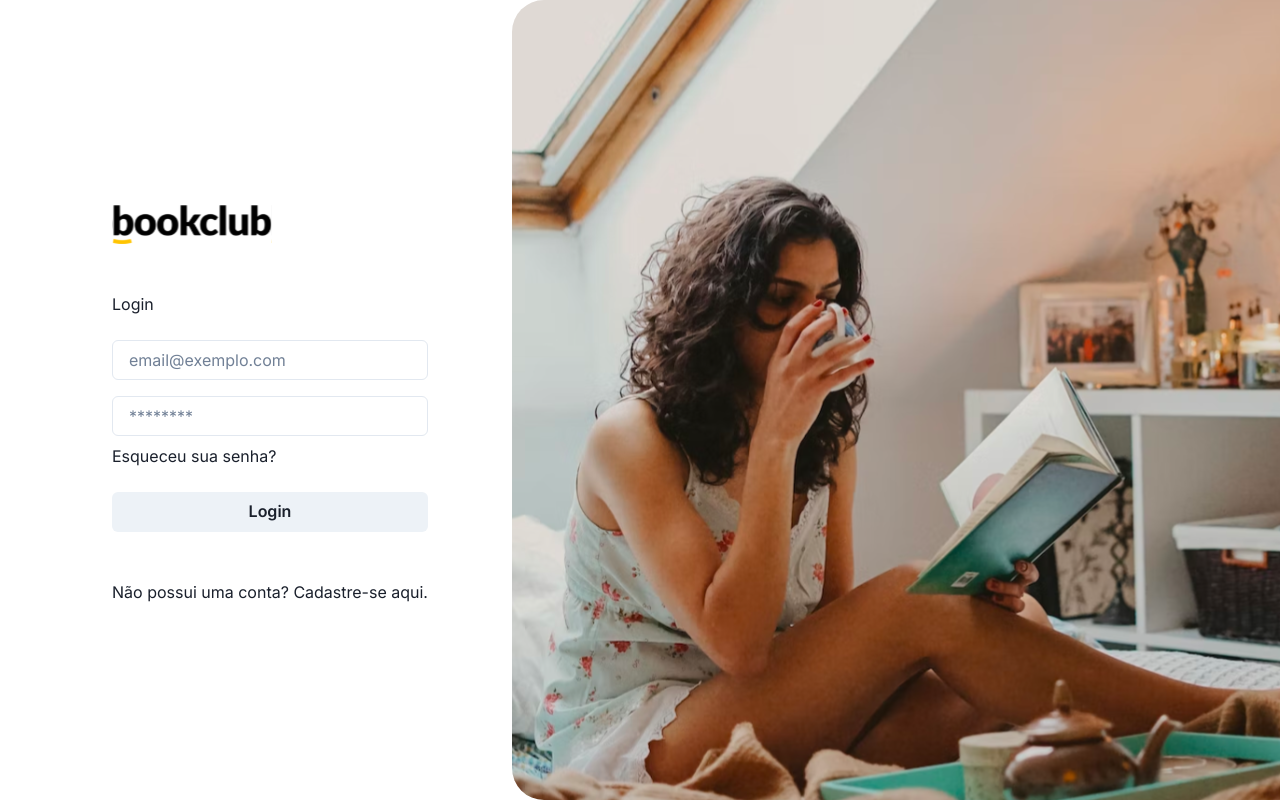
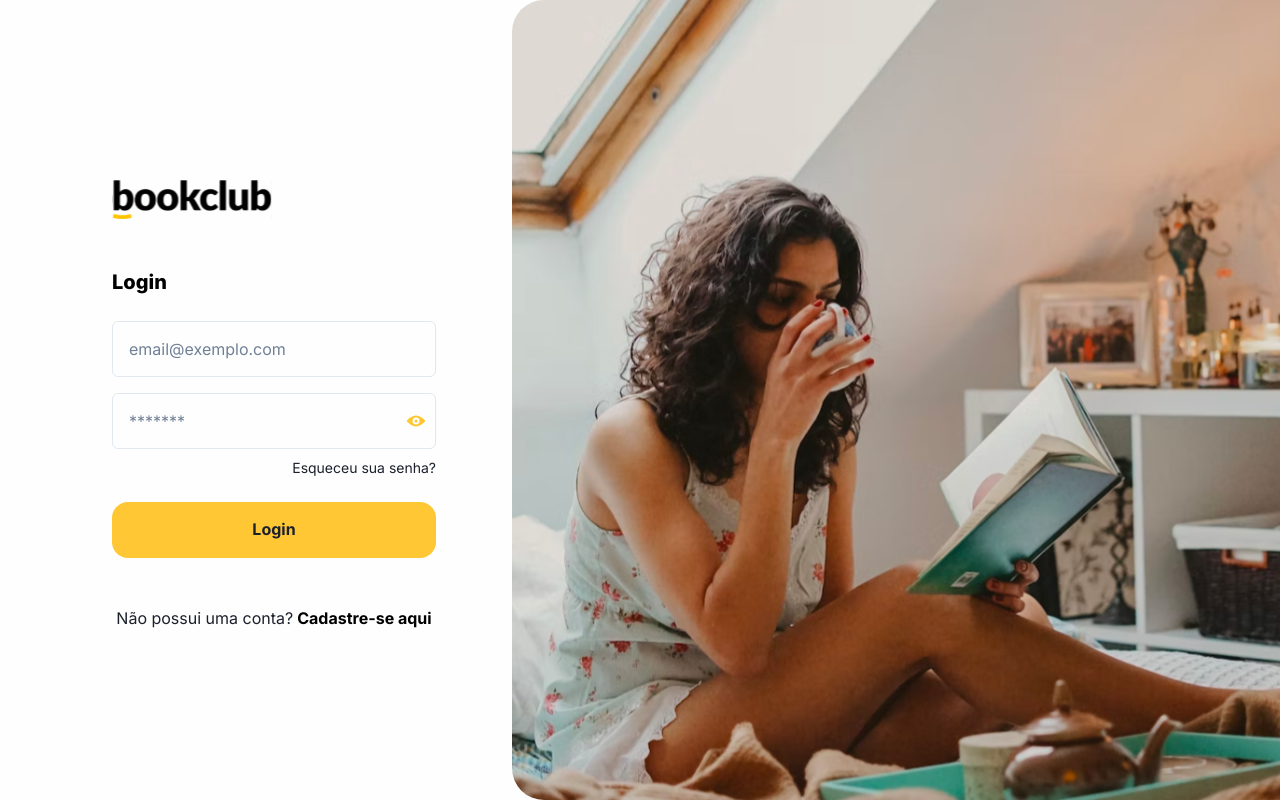
Before and after one commit to JuliannaMMotena/bookclub-web, a React (Create React App) app: page / in a window 1280 px wide. Built offline with nearby package versions, Linux system fonts and the light colour scheme.

Commit message:
feat: finish login screen UI

```diff
--- a/package.json
+++ b/package.json
@@ -3,6 +3,7 @@
   "version": "0.1.0",
   "private": true,
   "dependencies": {
+    "@chakra-ui/icons": "^2.0.19",
     "@chakra-ui/react": "^2.6.1",
     "@emotion/react": "^11.11.0",
     "@emotion/styled": "^11.11.0",
--- /dev/null
+++ b/src/components/atoms/Button.js
@@ -0,0 +1,15 @@
+import { Button as ChakraButton } from '@chakra-ui/react'
+
+export const Button = ({ children, ...props }) => (
+  <ChakraButton
+    fontWeight="bold"
+    fontSize="16px"
+    borderRadius="16px"
+    h="56px"
+    bg="brand.primary"
+    _hover={{ bg: 'brand.primary' }}
+    {...props}
+  >
+    {children}
+  </ChakraButton>
+)
--- /dev/null
+++ b/src/components/atoms/Link.js
@@ -0,0 +1,25 @@
+import { Link as ChakraLink, Flex } from '@chakra-ui/react'
+
+export const Link = ({ children, ...props }) => (
+  <ChakraLink fontSize="14px" color="brand.darkGrey" {...props}>
+    {children}
+  </ChakraLink>
+)
+
+Link.Action = ({ text, actionText, ...props }) => (
+  <Flex w="100%" alignItems="center" justifyContent="center">
+    <ChakraLink mr="4px" fontSize="16px" color="brand.darkGrey" {...props}>
+      {text}
+    </ChakraLink>
+    <ChakraLink
+      fontWeight="bold"
+      fontSize="16px"
+      color="brand.black"
+      {...props}
+    >
+      {actionText}
+    </ChakraLink>
+  </Flex>
+)
+
+Link.Action.displayName = 'LinkAction'
--- /dev/null
+++ b/src/components/atoms/Text.js
@@ -0,0 +1,18 @@
+import { Text as ChakraText } from '@chakra-ui/react'
+
+export const Text = ({ children, ...props }) => (
+  <ChakraText {...props}>{children}</ChakraText>
+)
+
+Text.ScreenTitle = ({ children, ...props }) => (
+  <ChakraText
+    color="brand.black"
+    fontWeight="extrabold"
+    fontSize="20px"
+    {...props}
+  >
+    {children}
+  </ChakraText>
+)
+
+Text.ScreenTitle.displayName = 'ScreenTitle'
--- /dev/null
+++ b/src/components/atoms/index.js
@@ -0,0 +1,3 @@
+export * from './Text'
+export * from './Link'
+export * from './Button'
--- /dev/null
+++ b/src/components/index.js
@@ -0,0 +1,2 @@
+export * from './atoms'
+export * from './molecules'
--- /dev/null
+++ b/src/components/molecules/index.js
@@ -0,0 +1 @@
+export * from './input'
--- /dev/null
+++ b/src/components/molecules/input.js
@@ -0,0 +1,60 @@
+import { useState } from 'react'
+import {
+  Input as ChakraInput,
+  InputGroup,
+  InputRightElement,
+  Button
+} from '@chakra-ui/react'
+import { ViewIcon, ViewOffIcon } from '@chakra-ui/icons'
+
+export const Input = (props) => (
+  <ChakraInput
+    h="56px"
+    fontSize="16px"
+    focusBorderColor="brand.primary"
+    {...props}
+  />
+)
+
+Input.Password = (props) => {
+  const [show, setShow] = useState(false)
+  const handleClick = () => setShow(!show)
+  return (
+    <InputGroup
+      display="flex"
+      alignItems="center"
+      justifyContent="center"
+      h="56px"
+      size="md"
+      {...props}
+    >
+      <Input
+        focusBorderColor="brand.primary"
+        pr="4.5rem"
+        fontSize="16px"
+        type={show ? 'text' : 'password'}
+        placeholder="*******"
+      />
+      <InputRightElement h="100%">
+        <Button
+          bg="transparent"
+          _hover={{ bg: 'transparent' }}
+          size="sm"
+          onClick={handleClick}
+          h="100%"
+          display="flex"
+          alignItems="center"
+          justifyContent="center"
+        >
+          {show ? (
+            <ViewOffIcon boxSize="18px" color="brand.primary" />
+          ) : (
+            <ViewIcon boxSize="18px" color="brand.primary" />
+          )}
+        </Button>
+      </InputRightElement>
+    </InputGroup>
+  )
+}
+
+Input.Password.displayName = 'InputPassword'
--- a/src/modules/unauthenticated/screens/Login/index.js
+++ b/src/modules/unauthenticated/screens/Login/index.js
@@ -1,4 +1,5 @@
-import { Flex, Image, Text, Input, Link, Button } from '@chakra-ui/react'
+import { Flex, Image } from '@chakra-ui/react'
+import { Text, Input, Link, Button } from 'components'
 
 export const LoginScreen = () => {
   return (
@@ -13,12 +14,23 @@
       >
         <Flex flexDir="column" w="416">
           <Image src="/img/logo.svg" alt="BookClub Logo" w="160px" h="48px" />
-          <Text mt="48px">Login</Text>
+          <Text.ScreenTitle mt="48px">Login</Text.ScreenTitle>
           <Input mt="24px" placeholder="email@exemplo.com" />
-          <Input mt="16px" placeholder="********" />
-          <Link mt="8px">Esqueceu sua senha?</Link>
+          <Input.Password mt="16px" placeholder="********" />
+          <Flex
+            mt="8px"
+            w="100%"
+            alignItems="flex-end"
+            justifyContent="flex-end"
+          >
+            <Link>Esqueceu sua senha?</Link>
+          </Flex>
           <Button mt="24px">Login</Button>
-          <Link mt="48px">Não possui uma conta? Cadastre-se aqui.</Link>
+          <Link.Action
+            mt="48px"
+            text="Não possui uma conta?"
+            actionText="Cadastre-se aqui"
+          />
         </Flex>
       </Flex>
       <Flex
--- a/src/styles/theme.js
+++ b/src/styles/theme.js
@@ -11,7 +11,7 @@
         fontFamily: 'Inter',
         padding: 0,
         margin: 0,
-        brackgroundColor: colors.background
+        backgroundColor: colors.background
       }
     }
   }
```
Also changed, not shown: 1 other file (tests, documents, lock files or other folders).
